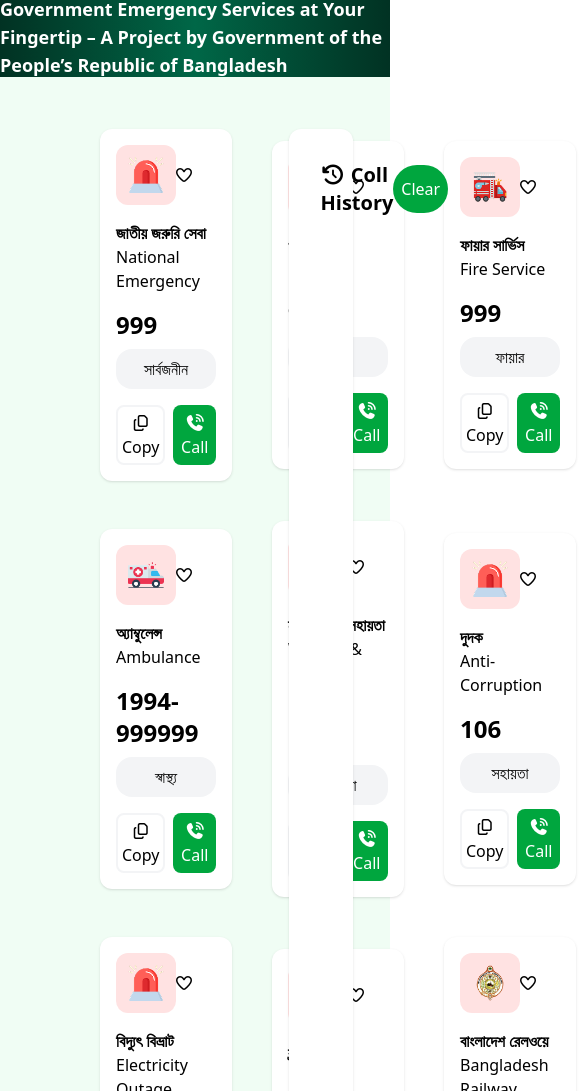
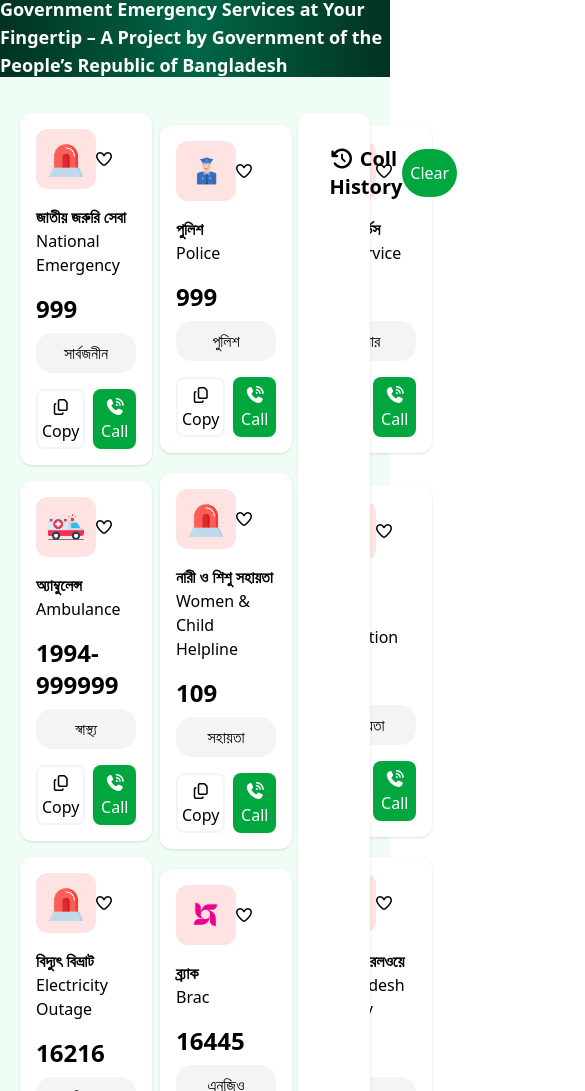
Before and after one commit to hasan700666/Assignment-5, a plain HTML site: page index.html in a window 390 px wide. Shown: the part 263-1354 px from the top of the page, 585 px wide, since content can reach past the window. Drawn offline with nearby package versions, Linux system fonts and the light colour scheme.

Commit message:
responsive for lg: 1024px device

```diff
--- a/index.html
+++ b/index.html
@@ -12,7 +12,7 @@
 </head>
 
 <body>
-    <nav class="flex justify-between mt-10 ml-20 mr-20
+    <nav class="flex justify-between mt-10 mx-5 xl:mx-15 lg:mx-10
     items-center h-5 mb-10">
         <div class="left_div flex justify-between items-center">
             <img class="max-h-14" src="./assets/logo.png" alt="">
@@ -41,7 +41,8 @@
         class="discription w-full h-60  bg-gradient-to-r from-[#013223] via-[#006747] to-[#013223] flex flex-col justify-center items-center gap-3 ">
         <img class="w-25" src="./assets/logo-dark.png" alt="">
         <p class="text-white font-extrabold text-3xl ">জরুরি সেবা ডিরেক্টরি</p>
-        <p class="text-white text-lg font-bold">Government Emergency Services at Your Fingertip – A Project by
+        <p class="text-white text-lg font-bold sm:text-center">Government Emergency Services at Your Fingertip – A
+            Project by
             Government of the
             People’s
             Republic of
@@ -49,10 +50,10 @@
 
 
     </div>
-    <main class="p-8 pl-20 grid grid-cols-12 bg-green-50 w-full">
+    <main class="p-8 pr-5 pl-0 xl:pl-10 2xl:pl-20 grid grid-cols-12 bg-green-50 w-full">
         <div class="service_box col-span-9 ">
             <div class="service_box_row1 flex items-center">
-                <div class="card bg-white rounded-xl p-4 w-96 shadow-sm m-5">
+                <div class="card bg-white rounded-xl p-4 w-96 shadow-sm m-1 ml-5 xl:m-5">
                     <figure class="flex justify-between items-center">
                         <img class="w-15 p-3 rounded-xl bg-red-100" src="./assets/emergency.png" alt="Shoes" />
                         <i class="fa-regular fa-heart mr-7" id="heart"></i>
@@ -74,7 +75,7 @@
                         </div>
                     </div>
                 </div>
-                <div class="card bg-white rounded-xl p-4 w-96 shadow-sm m-5">
+                <div class="card bg-white rounded-xl p-4 w-96 shadow-sm m-1 xl:m-5">
                     <figure class="flex justify-between items-center">
                         <img class="w-15 p-3 rounded-xl bg-red-100" src="./assets/police.png" alt="Shoes" />
                         <i class="fa-regular fa-heart mr-7"></i>
@@ -96,7 +97,7 @@
                         </div>
                     </div>
                 </div>
-                <div class="card bg-white rounded-xl p-4 w-96 shadow-sm m-5">
+                <div class="card bg-white rounded-xl p-4 w-96 shadow-sm m-1 xl:m-5">
                     <figure class="flex justify-between items-center">
                         <img class="w-15 p-3 rounded-xl bg-red-100" src="./assets/fire-service.png" alt="Shoes" />
                         <i class="fa-regular fa-heart mr-7"></i>
@@ -120,7 +121,7 @@
                 </div>
             </div>
             <div class="service_box_row2 flex items-center">
-                <div class="card bg-white rounded-xl p-4 w-96 shadow-sm m-5">
+                <div class="card bg-white rounded-xl p-4 w-96 shadow-sm m-1 ml-5 xl:m-5">
                     <figure class="flex justify-between items-center">
                         <img class="w-15 p-3 rounded-xl bg-red-100" src="./assets/ambulance.png" alt="Shoes" />
                         <i class="fa-regular fa-heart mr-7"></i>
@@ -142,7 +143,7 @@
                         </div>
                     </div>
                 </div>
-                <div class="card bg-white rounded-xl p-4 w-96 shadow-sm m-5">
+                <div class="card bg-white rounded-xl p-4 w-96 shadow-sm m-1 xl:m-5">
                     <figure class="flex justify-between items-center">
                         <img class="w-15 p-3 rounded-xl bg-red-100" src="./assets/emergency.png" alt="Shoes" />
                         <i class="fa-regular fa-heart mr-7"></i>
@@ -164,7 +165,7 @@
                         </div>
                     </div>
                 </div>
-                <div class="card bg-white rounded-xl p-4 w-96 shadow-sm m-5">
+                <div class="card bg-white rounded-xl p-4 w-96 shadow-sm m-1 xl:m-5">
                     <figure class="flex justify-between items-center">
                         <img class="w-15 p-3 rounded-xl bg-red-100" src="./assets/emergency.png" alt="Shoes" />
                         <i class="fa-regular fa-heart mr-7"></i>
@@ -188,7 +189,7 @@
                 </div>
             </div>
             <div class="service_box_row3 flex items-center">
-                <div class="card bg-white rounded-xl p-4 w-96 shadow-sm m-5">
+                <div class="card bg-white rounded-xl p-4 w-96 shadow-sm m-1 ml-5 xl:m-5">
                     <figure class="flex justify-between items-center">
                         <img class="w-15 p-3 rounded-xl bg-red-100" src="./assets/emergency.png" alt="Shoes" />
                         <i class="fa-regular fa-heart mr-7"></i>
@@ -210,7 +211,7 @@
                         </div>
                     </div>
                 </div>
-                <div class="card bg-white rounded-xl p-4 w-96 shadow-sm m-5">
+                <div class="card bg-white rounded-xl p-4 w-96 shadow-sm m-1 xl:m-5">
                     <figure class="flex justify-between items-center">
                         <img class="w-15 p-3 rounded-xl bg-red-100" src="./assets/brac.png" alt="Shoes" />
                         <i class="fa-regular fa-heart mr-7"></i>
@@ -232,7 +233,7 @@
                         </div>
                     </div>
                 </div>
-                <div class="card bg-white rounded-xl p-4 w-96 shadow-sm m-5">
+                <div class="card bg-white rounded-xl p-4 w-96 shadow-sm m-1 xl:m-5">
                     <figure class="flex justify-between items-center">
                         <img class="w-15 p-3 rounded-xl bg-red-100" src="./assets/Bangladesh-Railway.png" alt="Shoes" />
                         <i class="fa-regular fa-heart mr-7"></i>
@@ -256,7 +257,8 @@
                 </div>
             </div>
         </div>
-        <div class="csll_history_box col-span-3 bg-white p-8 mt-5 mb-5 mr-20 rounded-xl shadow-sm">
+        <div class="csll_history_box col-span-3 bg-white p-8 mt-1 ml-5 xl:mt-5 mr-0 rounded-xl shadow-sm 2xl:mr-20
+            xl:mr-10 xl:mb-5 m-1 ">
             <div class="textandbtn flex justify-between items-center">
                 <p class="font-bold text-xl">
                     <i class="fa-solid fa-clock-rotate-left"></i> Coll History
--- a/script.js
+++ b/script.js
@@ -93,3 +93,5 @@ for (let k = 0; k < copy_btn.length; k++) {
     navigator.clipboard.writeText(hotline_number[k - 1].innerText);
   });
 }
+
+//responsive for mobile devices
```
